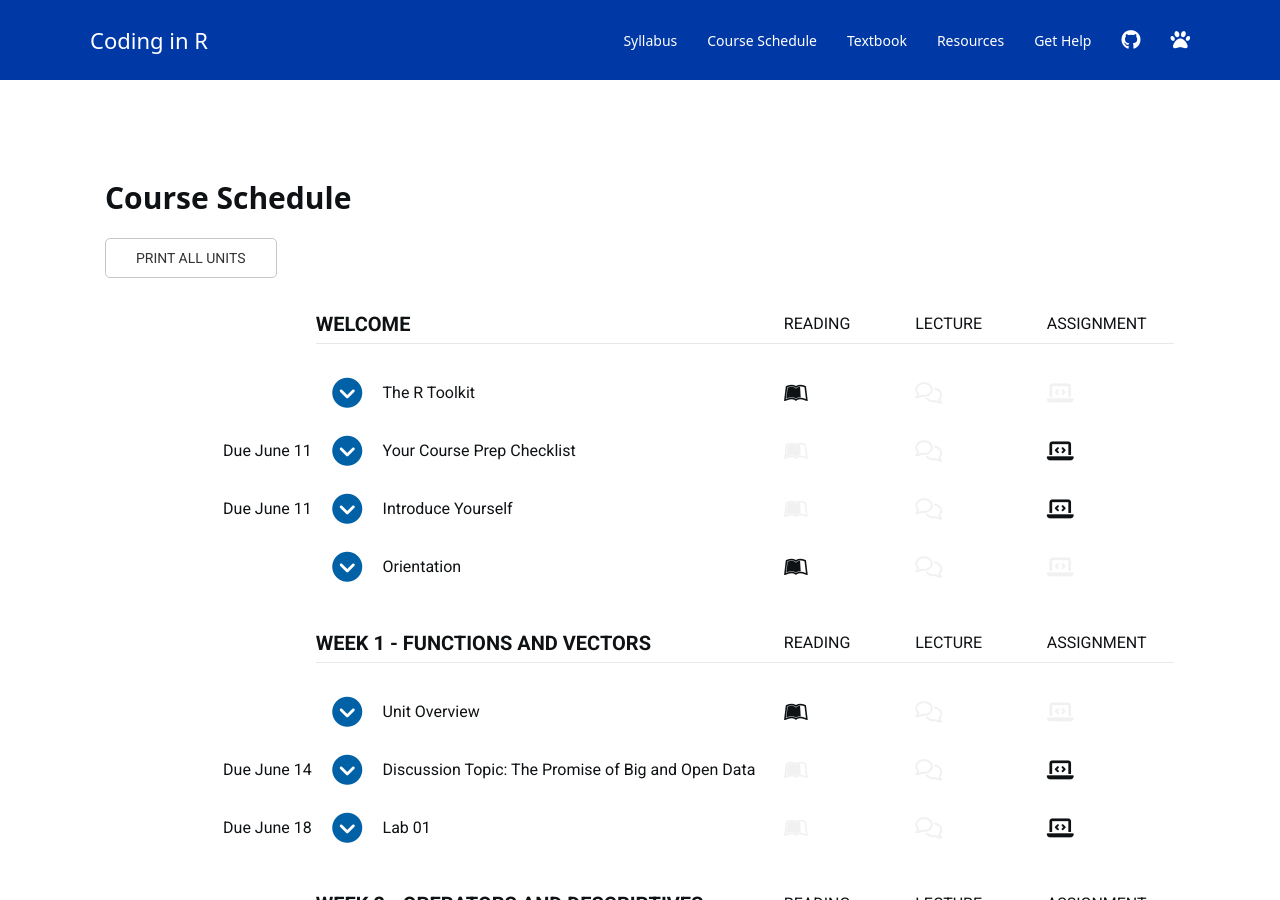
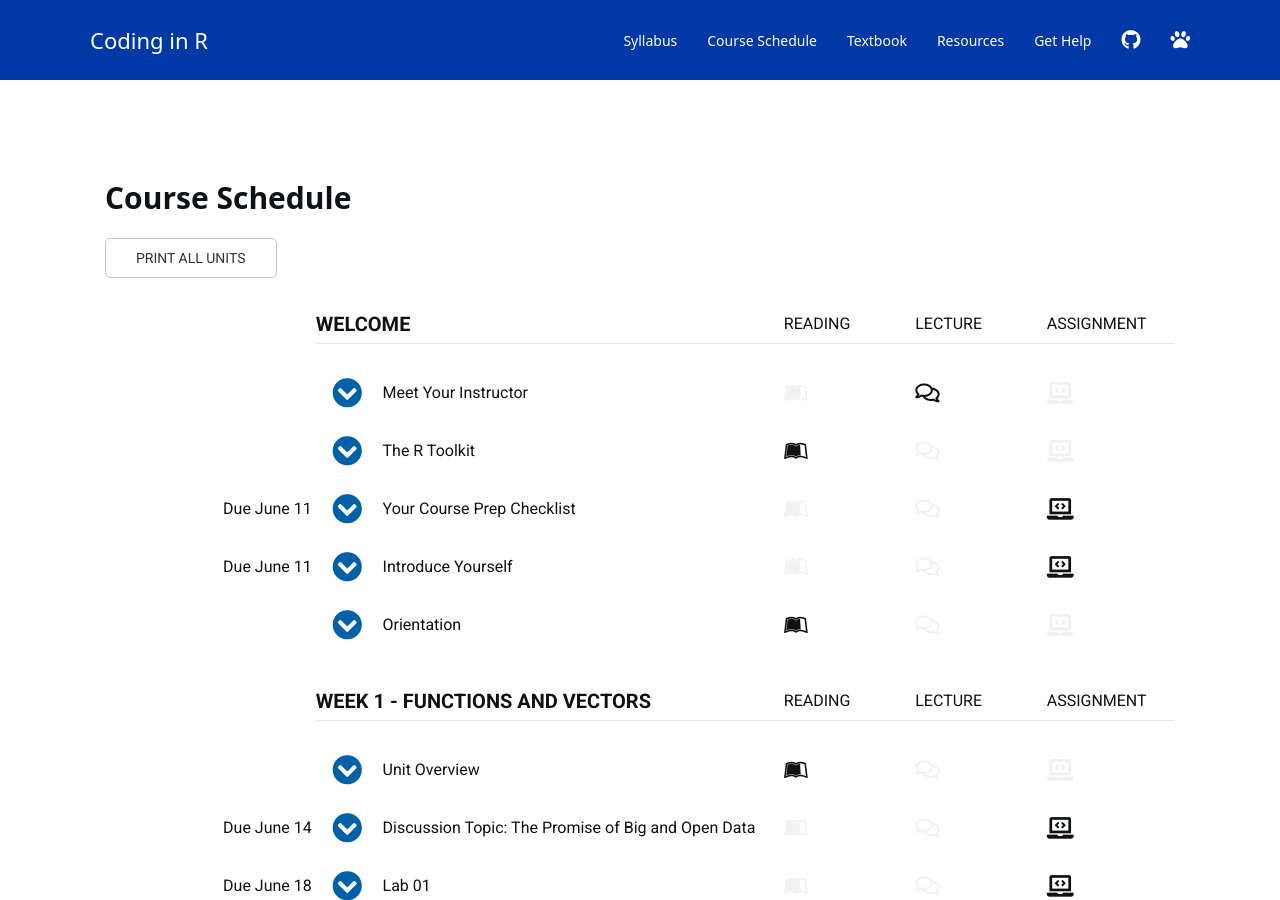
Before and after one commit to cssearcy/AYS-R-Coding-SPR-2020, a Jekyll site: the page built from schedule.md, in a window 1280 px wide and 900 px high. Built offline with Jekyll 4.4.1, drawn with Linux system fonts in a browser that asks for light colours; nearby versions of some CDN libraries; a script bundle is joined from its source files by our own code; library files that are not in the unit come from our copies; a style sheet for code colours, icons or effects is not loaded.

Commit message:
added meet instructor video

```diff
--- a/schedule.md
+++ b/schedule.md
@@ -28,7 +28,21 @@
 
 ** Welcome
 
+*** { @unit = "", @title = "Meet Your Instructor", @lecture, @foldout }
 
+<br>
+
+## Introduction
+
+Play the video below to learn a bit more about Jamison Crawford, your instructor for Coding in R for Policy Analytics.
+
+<br>
+<br>
+
+<iframe width="560" height="315" src="https://www.youtube.com/watch?v=Abe4rd5vrvw" frameborder="0" allow="accelerometer; autoplay; encrypted-media; gyroscope; picture-in-picture" allowfullscreen></iframe>
+
+<br>
+<br>
 
 *** { @unit = "", @title = "The R Toolkit", @reading, @foldout }
 
```
